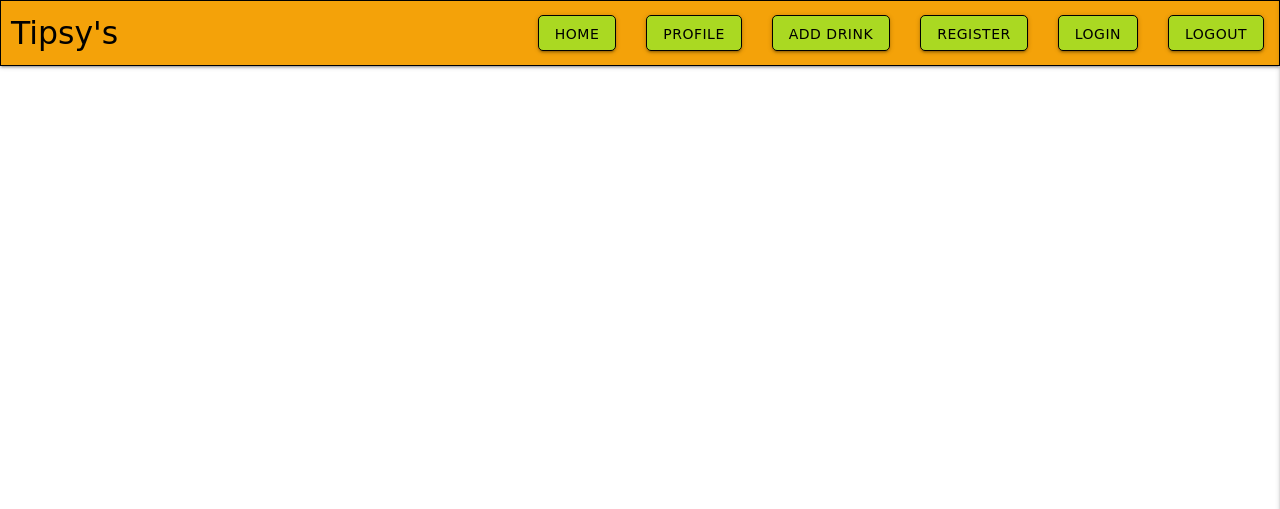
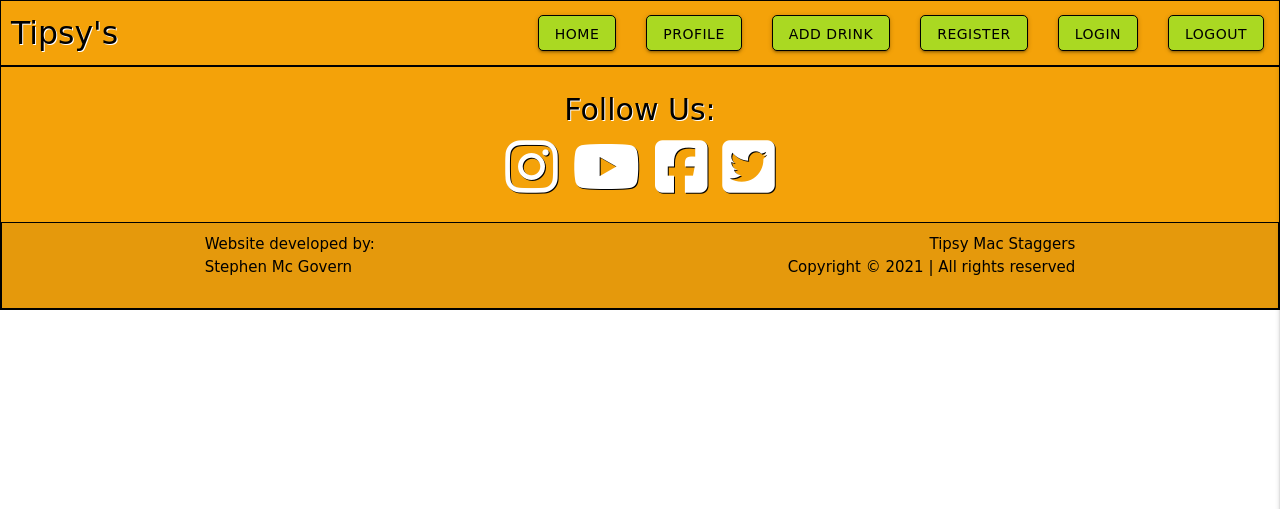
Before and after one commit to smcgdub/MS3_Project_Tipsy_Mac_Staggers, a Flask app: page / in a window 1280 px wide. Shown: the top 509 px of the page. Run offline with Flask 2, Linux system fonts and the light colour scheme; data that the repository does not hold is empty; some libraries are stand-ins or nearby versions; some web fonts are replaced.

Commit message:
Have added the footer and also added the CSS for it

```diff
--- a/static/css/style.css
+++ b/static/css/style.css
@@ -18,7 +18,7 @@ body {
 nav .brand-logo {
   color: #000;
   margin-left: 10px;
-  /* text-shadow: 1px 1px #fff; */
+  text-shadow: 1px 1px #fff;
 }
 
 .nav-btn {
@@ -49,3 +49,36 @@ nav .brand-logo {
 .mobile-home {
   border-top: 2px solid #000;
 }
+
+/* FOOTER */
+
+.page-footer {
+  border: 1px solid #000;
+  background-color: #f4a209;
+}
+
+.footer-copyright {
+  border: 1px solid #000;
+}
+
+.social_icon {
+  font-size: 4rem;
+  margin: 5px;
+  text-shadow: 1px 1px #000;
+}
+
+.follow_us_text {
+  font-size: 2rem;
+  color: #000;
+  text-shadow: 1px 1px #fff;
+}
+
+.follow_us_row {
+  margin: 0px;
+}
+
+.sub_foot_text {
+  /* text-shadow: 1px 1px #000; */
+  color: #000;
+  /* font-size: 1.2rem; */
+}
--- a/templates/base.html
+++ b/templates/base.html
@@ -28,7 +28,8 @@
     <nav class="nav-extended right navbar_colour">
       <div class="nav-wrapper">
         <a href="{{ url_for('home') }}" class="brand-logo">Tipsy's</a>
-        <a href="#" data-target="mobile-demo" class="sidenav-trigger right"><i class="material-icons bars">dehaze</i></a>
+        <a href="#" data-target="mobile-demo" class="sidenav-trigger right"><i
+            class="material-icons bars">dehaze</i></a>
         <ul class="right hide-on-med-and-down">
           <li><a class="btn nav-btn waves-effect" href="{{ url_for('home') }}">Home</a></li>
           <li><a class="btn nav-btn waves-effect" href="#">Profile</a></li>
@@ -53,6 +54,42 @@
   {% block content %}
   {% endblock %}
 
+
+  <!-- FOOTER -->
+  <footer class="page-footer">
+    <div class="container">
+      <div class="row follow_us_row">
+        <div class="col s12 center">
+          <span class="follow_us_text">Follow Us:</span>
+        </div>
+      </div>
+      <!-- SOCIAL MEDIA ICONS -->
+      <div class="row">
+        <div class="col s12 center">
+          <i class="fab fa-instagram social_icon"></i>
+          <i class="fab fa-youtube social_icon"></i>
+          <i class="fab fa-facebook-square social_icon"></i>
+          <i class="fab fa-twitter-square social_icon"></i>
+        </div>
+      </div>
+    </div>
+    <!-- SUB FOOTER -->
+    <div class="footer-copyright">
+      <div class="container">
+        <div class="row">
+          <div class="col l6 m6 s12">
+            <span class="sub_foot_text left">Website developed by:</span><br>
+            <span class="sub_foot_text left">Stephen Mc Govern</span>
+          </div>
+          <div class="col l6 m6 s12">
+            <span class="sub_foot_text right">Tipsy Mac Staggers</span><br>
+            <span class="sub_foot_text right">Copyright © 2021 | All rights reserved </span>
+          </div>
+        </div>
+      </div>
+    </div>
+  </footer>
+
   <!-- JQUERY SCRIPT -->
   <script src="https://code.jquery.com/jquery-3.6.0.min.js"
     integrity="sha256-/xUj+3OJU5yExlq6GSYGSHk7tPXikynS7ogEvDej/m4=" crossorigin="anonymous"></script>
```
